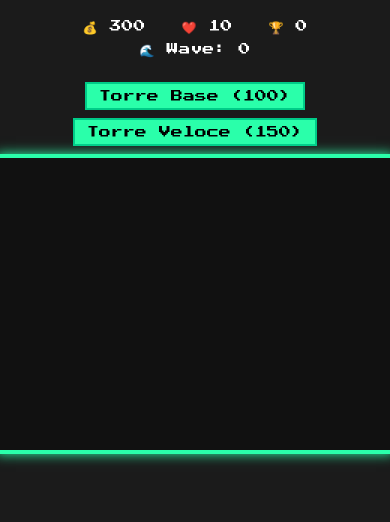
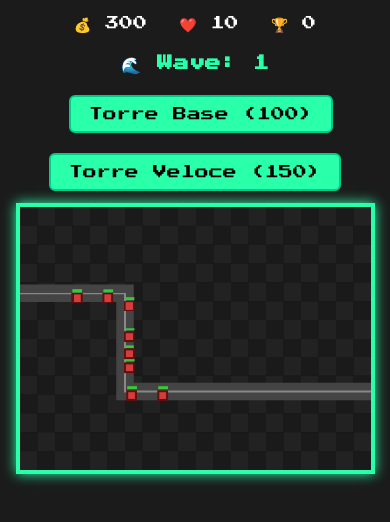
Before and after one commit to davideblaffard/tower-defense, a plain HTML site: page index.html in a window 390 px wide. Drawn offline with Linux system fonts and the light colour scheme.

Commit message:
issue: responsive background and canvas but no enemies, towers and bullets

```diff
--- a/script.js
+++ b/script.js
@@ -1,5 +1,10 @@
 const canvas = document.getElementById("gameCanvas");
 const ctx = canvas.getContext("2d");
+
+let TILE_SIZE = 40;
+let GRID_WIDTH = 20;
+let GRID_HEIGHT = 15;
+
 /**** RESIZE ****/
 function resizeCanvas() {
   const aspectRatio = 4 / 3;
@@ -14,7 +19,9 @@ function resizeCanvas() {
     canvas.height = maxWidth / aspectRatio;
   }
 
-  TILE_SIZE = canvas.width / 20; // aggiorna scala
+  TILE_SIZE = canvas.width / 20;
+  GRID_WIDTH = 20;
+  GRID_HEIGHT = Math.floor(canvas.height / TILE_SIZE);
   updateGridSize();
 }
 
@@ -25,6 +32,7 @@ function updateGridSize() {
 
 resizeCanvas();
 window.addEventListener("resize", resizeCanvas);
+/**** FINE RESIZE ****/
 
 let selectedTowerType = "basic"; // default
 
@@ -48,50 +56,31 @@ const towerCosts = {
   rapid: 150
 };
 
-const TILE_SIZE = 40;
-const GRID_WIDTH = canvas.width / TILE_SIZE;
-const GRID_HEIGHT = canvas.height / TILE_SIZE;
-
-const waypoints = [
-  () => ({ x: 0, y: canvas.height * 0.33 }),
-  () => ({ x: canvas.width * 0.25, y: canvas.height * 0.33 }),
-  () => ({ x: canvas.width * 0.25, y: canvas.height * 0.66 }),
-  () => ({ x: canvas.width * 0.75, y: canvas.height * 0.66 }),
-  () => ({ x: canvas.width * 0.75, y: canvas.height * 0.15 }),
-  () => ({ x: canvas.width, y: canvas.height * 0.15 }),
-];
-
-function getWaypoints() {
-  return waypoints.map(fn => fn());
-}
-
-
-
-
 let enemies = [];
 let towers = [];
 let bullets = [];
 
 class Enemy {
   constructor() {
+    this.waypoints = getWaypoints();
     this.waypointIndex = 0;
-    this.x = waypoints[0].x;
-    this.y = waypoints[0].y;
+    this.x = this.waypoints[0].x;
+    this.y = this.waypoints[0].y;
     this.size = TILE_SIZE / 2;
     this.speed = 1;
     this.health = 100;
   }
 
   update() {
-    const target = waypoints[this.waypointIndex];
+    const target = this.waypoints[this.waypointIndex];
     const dx = target.x - this.x;
     const dy = target.y - this.y;
     const dist = Math.sqrt(dx * dx + dy * dy);
 
     if (dist < 1) {
       this.waypointIndex++;
-      if (this.waypointIndex >= waypoints.length) {
-        this.health = 0; // segna come morto
+      if (this.waypointIndex >= this.waypoints.length) {
+        this.health = 0;
       }
     } else {
       this.x += (dx / dist) * this.speed;
@@ -102,13 +91,9 @@ class Enemy {
   draw() {
   ctx.fillStyle = "#d63c3c";
     ctx.fillRect(this.x, this.y, this.size, this.size);
-
-  // bordo pixel
     ctx.strokeStyle = "#5a1212";
     ctx.strokeRect(this.x, this.y, this.size, this.size);
-
-  // barra salute
-  ctx.fillStyle = "limegreen";
+    ctx.fillStyle = "limegreen"; // bordo
     ctx.fillRect(this.x, this.y - 5, this.size * (this.health / 100), 3);
   }
 }
@@ -185,6 +170,16 @@ class Bullet {
 
 // FUNCTIONS & EVENTLISTENERS
 
+function getWaypoints() {
+  return [
+    { x: 0, y: canvas.height * 0.33 },
+    { x: canvas.width * 0.3, y: canvas.height * 0.33 },
+    { x: canvas.width * 0.3, y: canvas.height * 0.7 },
+    { x: canvas.width * 0.9, y: canvas.height * 0.7 },
+    { x: canvas.width, y: canvas.height * 0.7 }
+  ];
+}
+
 function updateUi() {
   document.getElementById("moneyDisplay").textContent = `💰 ${money}`;
   document.getElementById("livesDisplay").textContent = `❤️ ${lives}`;
@@ -194,7 +189,8 @@ function updateUi() {
 }
 
 function spawnEnemy() {
-  enemies.push(new Enemy());
+  const dynamicWaypoints = getWaypoints();
+  enemies.push(new Enemy(dynamicWaypoints));
 }
 
 function startWave() {
@@ -206,8 +202,11 @@ function startWave() {
 
 canvas.addEventListener("click", (e) => {
   const rect = canvas.getBoundingClientRect();
-  const x = e.clientX - rect.left;
-  const y = e.clientY - rect.top;
+  const scaleX = canvas.width / rect.width;   // scala X tra coordinate canvas interne e dimensioni visualizzate
+  const scaleY = canvas.height / rect.height; // scala Y
+
+  const x = (e.clientX - rect.left) * scaleX;
+  const y = (e.clientY - rect.top) * scaleY;
 
   const snappedX = Math.floor(x / TILE_SIZE) * TILE_SIZE + TILE_SIZE / 2;
   const snappedY = Math.floor(y / TILE_SIZE) * TILE_SIZE + TILE_SIZE / 2;
@@ -228,6 +227,9 @@ function placeTower(x, y, type = "basic") {
 
 
 function drawPath() {
+  const waypoints = getWaypoints();
+
+  ctx.lineCap = "round"; // aggiungi questo
   ctx.strokeStyle = "#444";
   ctx.lineWidth = TILE_SIZE;
   ctx.beginPath();
@@ -249,17 +251,19 @@ function drawPath() {
 }
 
  function drawBackgroundGrid() {
+  const tileWidth = canvas.width / GRID_WIDTH;
+  const tileHeight = canvas.height / GRID_HEIGHT;
+
   for (let x = 0; x < GRID_WIDTH; x++) {
     for (let y = 0; y < GRID_HEIGHT; y++) {
       ctx.fillStyle = (x + y) % 2 === 0 ? "#1a1a1a" : "#222";
-      ctx.fillRect(x * TILE_SIZE, y * TILE_SIZE, TILE_SIZE, TILE_SIZE);
+      ctx.fillRect(x * tileWidth, y * tileHeight, tileWidth, tileHeight);
     }
   }
 }
 
 // GAMELOOOOOOOP
 function gameLoop() {
-
     if (gameOver) {
         ctx.fillStyle = "rgba(0,0,0,0.7)";
         ctx.fillRect(0, 0, canvas.width, canvas.height);
@@ -300,27 +304,26 @@ function gameLoop() {
     drawBackgroundGrid();
     drawPath();
     // Aggiorna nemici
-  enemies.forEach((enemy, i) => {
+    for (let i = enemies.length - 1; i >= 0; i--) {
+    const enemy = enemies[i];
     enemy.update();
 
-  if (enemy.waypointIndex >= waypoints.length) {
+    if (enemy.waypointIndex >= enemy.waypoints.length) {
       lives--;
       enemies.splice(i, 1);
-    if (lives <= 0) {
-        gameOver = true;
-    }
-    return; // esci: il nemico è arrivato alla fine
+      if (lives <= 0) gameOver = true;
+      continue; // passa al prossimo
     }
 
     if (enemy.health <= 0) {
       money += 25;
       score += 100;
       enemies.splice(i, 1);
-    return; // esci: il nemico è stato ucciso
+      continue;
     }
 
     enemy.draw();
-}); // disegna solo i nemici vivi e in campo
+    }// disegna solo i nemici vivi e in campo
 
 
   // Aggiorna torri
@@ -330,17 +333,15 @@ enemy.draw();
   });
 
   // Aggiorna proiettili
-  bullets.forEach((bullet, i) => {
+  for (let i = bullets.length - 1; i >= 0; i--) {
+  const bullet = bullets[i];
   bullet.update();
   if (bullet.destroyed) {
     bullets.splice(i, 1);
   } else {
     bullet.draw();
   }
-
-
-  });
-
+}
   requestAnimationFrame(gameLoop);
 }
 
--- a/style.css
+++ b/style.css
@@ -11,6 +11,18 @@ body {
   height: 100vh;
   color: white;
 }
+/* RESPONSIVE */
+@media (max-width: 600px) {
+  .ui span {
+    font-size: 12px;
+    margin: 6px 8px;
+  }
+  .ui button {
+    font-size: 12px;
+    padding: 8px 12px;
+    min-width: 110px;
+  }
+}
 
 /* Stile per il canvas */
 canvas {
@@ -18,18 +30,32 @@ canvas {
   background-color: #111;
   box-shadow: 0 0 12px #2affaa;
   image-rendering: pixelated;
+
+  max-width: 90vw;
+  max-height: 67.5vw; /* 4:3 ratio: height = width * 3/4 = 0.75 * width */
+  max-height: 80vh; /* ma non più alto di 80% viewport height */
+
+  width: 100%;
+  height: auto; /* mantiene proporzioni */
+  display: block;
 }
 
 
 .ui {
-  margin-top: 16px;
-  margin-bottom: 8px;
+  margin: 16px 0 12px;
   text-align: center;
+  width: 90vw;
+  max-width: 800px;
+  display: flex;
+  flex-wrap: wrap;
+  justify-content: center;
+  gap: 12px;
 }
 
 .ui span {
   margin: 0 10px;
-  font-size: 12px;
+  font-size: 14px;
+  white-space: nowrap;
 }
 
 .ui button {
@@ -37,11 +63,14 @@ canvas {
   border: 2px solid #00cc88;
   color: black;
   font-family: inherit;
-  font-size: 12px;
-  padding: 6px 12px;
+  font-size: 14px;
+  padding: 10px 18px;
   cursor: pointer;
   margin-top: 8px;
-  transition: transform 0.1s;
+  transition: transform 0.15s ease;
+  border-radius: 6px;
+  user-select: none;
+  min-width: 140px;
 }
 
 .ui button:hover {
@@ -49,7 +78,15 @@ canvas {
   background-color: #55ffcc;
 }
 
+.ui button:active {
+  transform: scale(0.95);
+  background-color: #22cc99;
+}
+
 #waveDisplay {
-  display: inline-block;
-  margin-top: 8px;
+  flex-basis: 100%;
+  margin-top: 10px;
+  font-size: 16px;
+  font-weight: bold;
+  color: #2affaa;
 }
```
Lines whose indentation alone changed are shown as unchanged.
